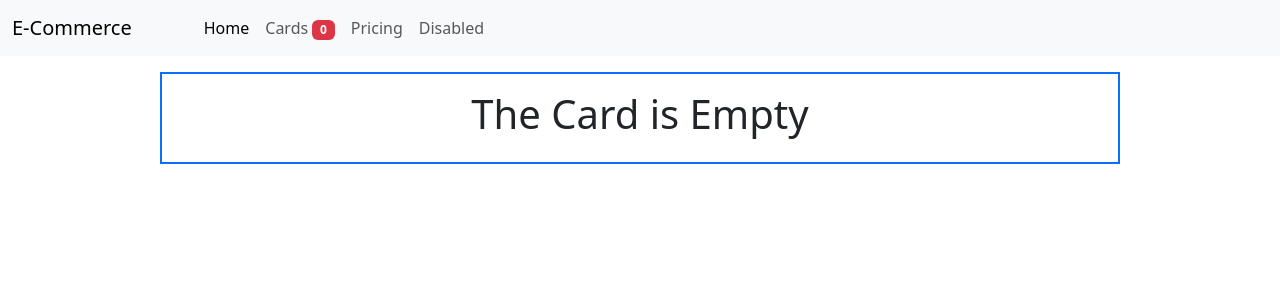
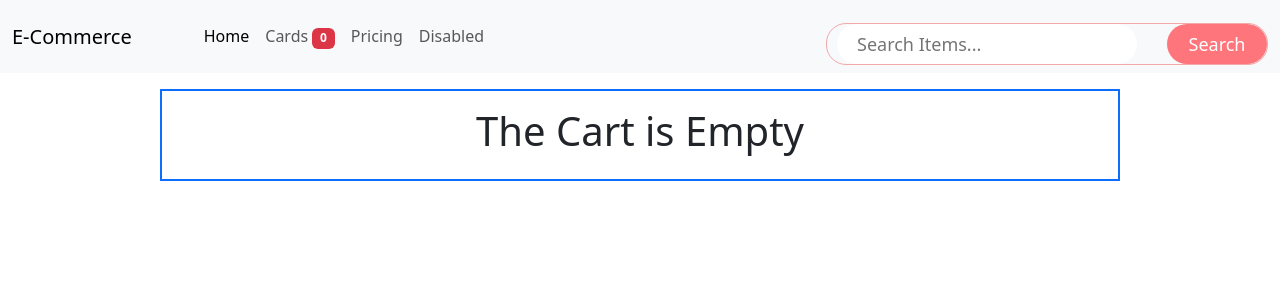
Before and after one commit to rohitsingh0318/E-commerce-website, a React (Vite) app: page /cart in a window 1280 px wide. Shown: the top 300 px of the page. Built offline with nearby package versions, Linux system fonts and the light colour scheme.

Commit message:
all clear

```diff
--- a/src/App.css
+++ b/src/App.css
@@ -30,3 +30,33 @@
     background-color: rgb(255, 0, 0);
     border-radius: 50px;
 }
+
+.searching{
+    display: flex;
+    justify-content: center;
+    align-items: center;
+    margin-top: 15px;
+    gap: 30px;
+    border: 1px solid #F2A9AB;
+    border-radius: 20px;
+}
+.search{
+    width: 300px;
+    height: 40px;
+    border-radius: 20px;
+    border: none;
+    padding-left: 20px;
+    font-size: 18px;
+    outline: none;
+    margin-left: 10px;
+}
+.searching .btn{
+    width: 100px;
+    height: 40px;
+    border-radius: 20px;
+    border: none;
+    background-color: #fe767b;
+    color: white;
+    font-size: 18px;
+    cursor: pointer;
+}
--- a/src/App.jsx
+++ b/src/App.jsx
@@ -3,8 +3,8 @@ import "./App.css";
 import { product } from "../product";
 import Home from "./component/home/Home";
 import CartPage from "./component/cart/CartPage";
-import Header from './component/Header';
-import { BrowserRouter, Routes, Route, HashRouter } from "react-router-dom";
+import Header from "./component/Header";
+import { BrowserRouter, Routes, Route } from "react-router-dom";
 
 const App = () => {
   const [cart, setCart] = React.useState([]);
@@ -13,46 +13,65 @@ const App = () => {
   const addCard = (product) => {
     setCart((prevCart) => {
       const itemInCart = prevCart.find((item) => item.id === product.id);
+      let updatedCart;
       if (itemInCart) {
-        return prevCart.map((item) =>
+        updatedCart = prevCart.map((item) =>
           item.id === product.id
             ? { ...item, quantity: item.quantity + 1 }
             : item
         );
+      } else {
+        updatedCart = [...prevCart, { ...product, quantity: 1 }];
       }
-      return [...prevCart, { ...product, quantity: 1 }];
+
+      // Update cart count
+      const totalCount = updatedCart.reduce(
+        (total, item) => total + item.quantity,
+        0
+      );
+      setCartCount(totalCount);
+
+      return updatedCart;
     });
-
-    setCartCount((prevCount) => prevCount + 1);
   };
 
   const deleteCart = (id) => {
-    setCart((prevCart) => prevCart.filter((item) => item.id !== id));
-
-    const deletedItem = cart.find((item) => item.id === id);
-    if (deletedItem) {
-      setCartCount((prevCount) => prevCount - deletedItem.quantity);
-    }
+    setCart((prevCart) => {
+      const updatedCart = prevCart.filter((item) => item.id !== id);
+      const totalCount = updatedCart.reduce(
+        (total, item) => total + item.quantity,
+        0
+      );
+      setCartCount(totalCount);
+      return updatedCart;
+    });
   };
 
   const updateQuantity = (id, quantity) => {
-    setCart((prevCart) =>
-      prevCart.map((item) =>
-        item.id === id ? { ...item, quantity: Math.max(1, quantity) } : item
-      )
-    );
+    setCart((prevCart) => {
+      const updatedCart = prevCart
+        .map((item) => {
+          if (item.id === id) {
+            const newQty = Math.max(0, quantity);
+            return newQty === 0 ? null : { ...item, quantity: newQty };
+          }
+          return item;
+        })
+        .filter((item) => item !== null);
 
-    const newTotal = cart.reduce(
-      (total, item) =>
-        item.id === id ? total + quantity - item.quantity : total,
-      cartCount
-    );
-    setCartCount(newTotal);
+      const totalCount = updatedCart.reduce(
+        (total, item) => total + item.quantity,
+        0
+      );
+      setCartCount(totalCount);
+
+      return updatedCart;
+    });
   };
 
   return (
     <BrowserRouter>
-    <Header cartCount={cartCount} />
+      <Header cartCount={cartCount} />
       <Routes>
         <Route
           path="E-commerce-website/"
@@ -62,9 +81,9 @@ const App = () => {
           path="cart/"
           element={
             <CartPage
+              cart={cart}
               deleteCart={deleteCart}
               updateQuantity={updateQuantity}
-              cart={cart}
             />
           }
         />
--- a/src/component/Card.jsx
+++ b/src/component/Card.jsx
@@ -1,21 +1,22 @@
-import React from "react";
+import React, { useState } from "react";
+import qrcode from "../assets/qr-code.jpg";
+<assets></assets>
 
 const Card = ({ cart, deleteCart, updateQuantity }) => {
+  const [showImage, setShowImage] = useState(false); // image state
+
   const total = cart.reduce(
     (total, item) => item.price * item.quantity + total,
     0
   );
-  const img = cart.map((ite) => {
-    console.log(ite.image);
-  });
+
   return (
     <div className="container my-3 w-75 p-3 border-2 border-primary border">
-      {/* <img src={img} className="w-100" alt="" /> */}
       {cart.map((item) => (
         <div key={item.id} className="row my-3">
           <div className="col-md-8 d-flex">
-            {/* <img src={item.image} style={{ width: "100%" }} alt="" /> */}
-            <img src={`/E-commerce-website/${item.image}`}
+            <img
+              src={`/E-commerce-website/${item.image}`}
               className="img-fluid object-fit-cover"
               style={{ height: "120px", width: "100px" }}
               alt=""
@@ -51,17 +52,33 @@ const Card = ({ cart, deleteCart, updateQuantity }) => {
           </div>
         </div>
       ))}
+
       {cart.length === 0 ? (
-        <h1 className="text-center">The Card is Empty</h1>
+        <h1 className="text-center">The Cart is Empty</h1>
       ) : (
         <div className="summary my-2">
           <h4 className="my-4">
-            Total Price : <small className="fw-normal">&#8377; {total}</small>{" "}
+            Total Price : <small className="fw-normal">&#8377; {total}</small>
           </h4>
-          <button className="btn btn-success text-center w-100">
-            {" "}
+          <button
+            className="btn btn-success text-center w-100"
+            onClick={() => setShowImage(true)} // click par image dikhegi
+          >
             Confirm Payment 👉
           </button>
+
+          {/* Agar showImage true hai toh image render hogi */}
+          {showImage && (
+            <div className="text-center my-3">
+              <img
+                src={qrcode}
+                alt="Make payment using this card code"
+                className="img-fluid"
+                style={{ maxWidth: "300px" }}
+              />
+              <h5 className="mt-2 text-success">Make payment using this card code 🎉</h5>
+            </div>
+          )}
         </div>
       )}
     </div>
--- a/src/component/Header.jsx
+++ b/src/component/Header.jsx
@@ -29,6 +29,10 @@ const Header = ({ cartCount }) => {
         </li>
       </ul>
     </div>
+    <div className="searching">
+      <input type="text" placeholder='Search Items...'  className='search' required/>
+      <button className='btn btn-primary' >Search</button>
+    </div>
   </div>
 </nav>
 
```
Also changed, not shown: public/qr-code.jpg (added), src/assets/qr-code.jpg (added).
